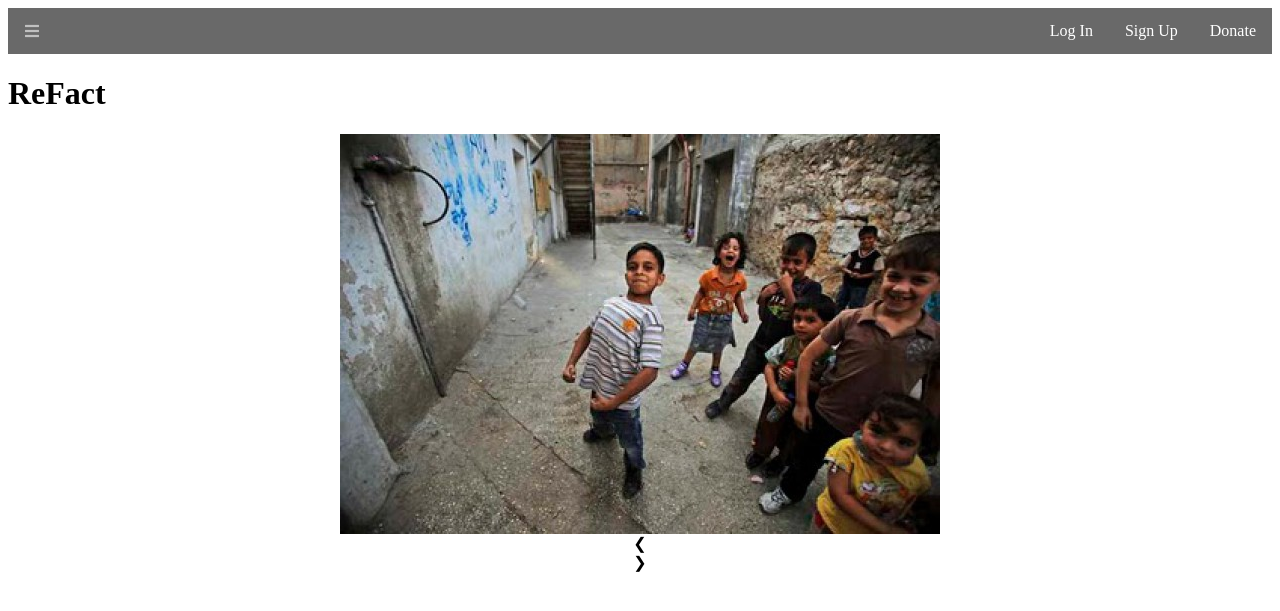
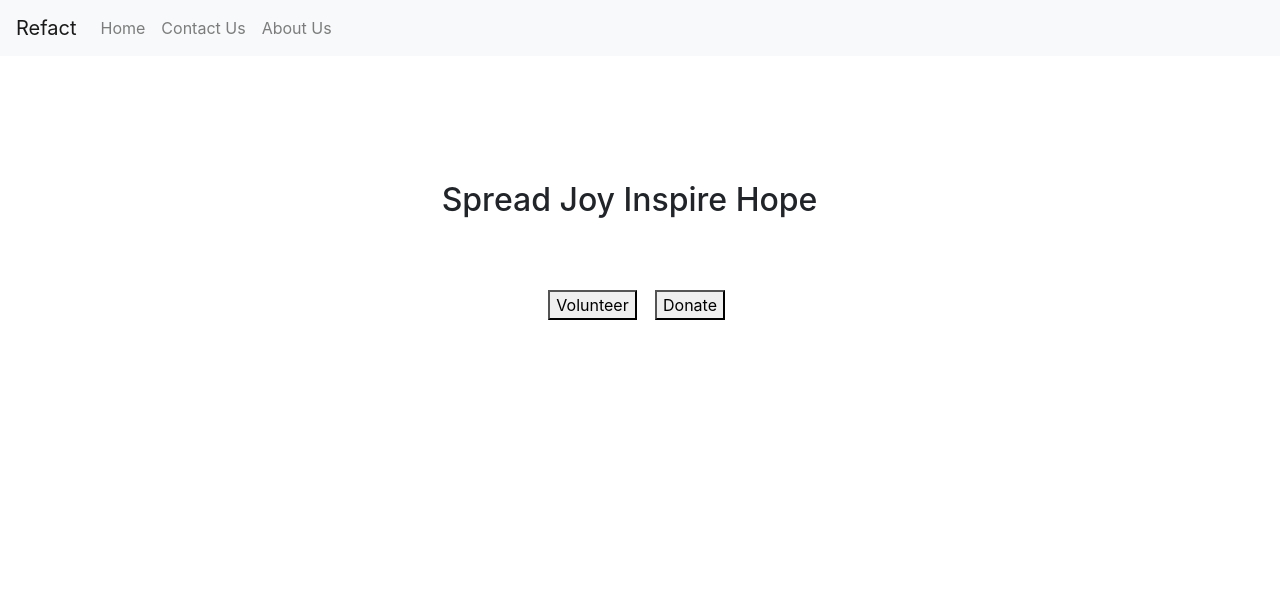
Before and after one commit to simon19-meet/ReFact, a Flask app: page / in a window 1280 px wide. Shown: the top 611 px of the page. Run offline with Flask 2, Linux system fonts and the light colour scheme; some libraries are stand-ins or nearby versions.

Commit message:
homepage ready

```diff
--- a/templates/home.html
+++ b/templates/home.html
@@ -1,187 +1,63 @@
-<html>
+<!doctype html>
+<html lang="en">
   <head>
-        <style>
-        ul {
-  list-style-type: none;
-  margin: 0;
-  padding: 0;
-  overflow: hidden;
-  background-color: #696969;
-}
+    <!-- Required meta tags -->
+    <meta charset="utf-8">
+    <meta name="viewport" content="width=device-width, initial-scale=1, shrink-to-fit=no">
 
-li {
-  float: right;
-}
+    <!-- Bootstrap CSS -->
+    <link rel="stylesheet" href="https://stackpath.bootstrapcdn.com/bootstrap/4.3.1/css/bootstrap.min.css" integrity="sha384-ggOyR0iXCbMQv3Xipma34MD+dH/1fQ784/j6cY/iJTQUOhcWr7x9JvoRxT2MZw1T" crossorigin="anonymous">
+
+    <title>Refact</title>
+  </head>
+  <body>
 
 
-i{
-    padding-left: 17px;
-    padding-top: 15px;
-    color: #C0C0C0;
-}
+    <nav class="navbar navbar-expand-sm navbar-light bg-light">
+      <a href="#" class="navbar-brand">Refact</a>
+      <button class="navbar-toggler" data-toggle="collapse" data-target="#navbarMenu">
+          <span class="navbar-toggler-icon"></span>
+      </button>
+      <div class="collapse navbar-collapse" id="navbarMenu">
+          <ul class="navbar-nav">
+              <li class="nav-item">
+                  <a href="#" class="nav-link">Home</a>
+              </li>
+              <li class="nav-item">
+                  <a href="#" class="nav-link">Contact Us</a>
+              </li>
+              <li class="nav-item">
+                <a href="#" class="nav-link">About Us</a>
+            </li>
+          </ul>
+      </div>
+  </nav>
 
-li a {
-  display: block;
-  color: white;
-  text-align: center;
-  padding: 14px 16px;
-  text-decoration: none;
-}
-
-/* Change the link color to #111 (black) on hover */
-li a:hover {
-  background-color: #C0C0C0;
-}
-
- /* Navbar container */
-.navbar {
-  overflow: hidden;
-  background-color: #696969;
-  font-family: Arial;
-}
-
-/* Links inside the navbar */
-.navbar a {
-  float: left;
-  font-size: 16px;
-  color: white;
-  text-align: center;
-  padding: 14px 16px;
-  text-decoration: none;
-}
-
-/* The dropdown container */
-.dropdown {
-  float: left;
-  overflow: hidden;
-}
-
-/* Dropdown button */
-.dropdown .dropbtn {
-  font-size: 16px;
-  border: none;
-  outline: none;
-  color: white;
-  padding: 14px 16px;
-  background-color: inherit;
-  font-family: inherit; /* Important for vertical align on mobile phones */
-  margin: 0; /* Important for vertical align on mobile phones */
-}
-
-/* Add a red background color to navbar links on hover */
-.navbar a:hover, .dropdown:hover .dropbtn {
-  background-color: red;
-}
-
-/* Dropdown content (hidden by default) */
-.dropdown-content {
-  display: none;
-  position: absolute;
-  background-color: #f9f9f9;
-  min-width: 160px;
-  box-shadow: 0px 8px 16px 0px rgba(0,0,0,0.2);
-  z-index: 1;
-}
-
-/* Links inside the dropdown */
-.dropdown-content a {
-  float: none;
-  color: black;
-  padding: 12px 16px;
-  text-decoration: none;
-  display: block;
-  text-align: left;
-}
-
-/* Add a grey background color to dropdown links on hover */
-.dropdown-content a:hover {
-  background-color: #ddd;
-}
-
-/* Show the dropdown menu on hover */
-.dropdown:hover .dropdown-content {
-  display: block;
-}
-}
-.mySlides {display:none}
-.w3-left, .w3-right, .w3-badge {cursor:pointer}
-.w3-badge {height:13px;width:13px;padding:0}
-
-    </style>
-        <meta name="viewport" content="width=device-width, initial-scale=1">
-<link rel="stylesheet" href="https://use.fontawesome.com/releases/v5.7.0/css/all.css" integrity="sha384-lZN37f5QGtY3VHgisS14W3ExzMWZxybE1SJSEsQp9S+oqd12jhcu+A56Ebc1zFSJ" crossorigin="anonymous">
-        <link rel="stylesheet" type="text/css" href="home.css">
-        <ul>
-            <li><a href="{{url_for('Donate')}}">Donate</a></li>
-            <li><a href="{{url_for('signup')}}">Sign Up</a></li>
-            <li><a href="{{url_for('Login')}}">Log In</a></li>
-
- <div class="navbar">
-  <div class="dropdown">
-      <i class="fas fa-bars"></i>
-    <div class="dropdown-content">
-      <a href="{{url_for('home')}}">HomePage</a>
-      <a href="{{url_for('Activities')}}">Activities</a>
-      <a href="{{url_for('Add_activity')}}">Add Activity</a>
-      <a href="{{url_for('stories')}}">View Stories</a>
-      <a href="{{url_for('share')}}">Share Your Story</a>
-      <a href="{{url_for('contact_us')}}">Contact Us</a>
+  <div class="container-fluid">
+    <div class="row" style="padding-top: 10%;"></div>
+    <div class="row">
+      <div class="col-4"></div>
+      <div class="col-4">
+          <h2>Spread Joy Inspire Hope</h2>
       </div>
+      <div class="col-4"></div>
+    </div>
+    <div class="row" style="padding-top: 5%;">
+      <div class="col-5"></div>
+      <div class="col-1">
+        <button type="button">Volunteer</button>
+      </div>
+      <div class="col-1">
+        <button type="button">Donate</button>
       </div>
     </div>
 
-        </ul>
-    </head>
-    <body>
-        <h1>ReFact</h1>
-
-<div class="w3-container">
-
   </div>
 
-<center>
-  <div class="w3-content w3-display-container">
-  <img class="mySlides" src="../static/h.jpg" style="width:400px, height:70px">
-  <img class="mySlides" src="../static/u.jpg" style="width:400px, height:70px">
-  <img class="mySlides" src="../static/m.jpeg" style="width:400px, height:70px">
-  <div class="w3-center w3-container w3-section w3-large w3-text-white w3-display-bottommiddle" style="width:100%">
-    <div class="w3-left w3-hover-text-khaki" onclick="plusDivs(-1)">&#10094;</div>
-    <div class="w3-right w3-hover-text-khaki" onclick="plusDivs(1)">&#10095;</div>
-    <span class="w3-badge demo w3-border w3-transparent w3-hover-white" onclick="currentDiv(1)"></span>
-    <span class="w3-badge demo w3-border w3-transparent w3-hover-white" onclick="currentDiv(2)"></span>
-    <span class="w3-badge demo w3-border w3-transparent w3-hover-white" onclick="currentDiv(3)"></span>
-  </div>
-</div>
-</center>
-
-<script>
-var slideIndex = 1;
-showDivs(slideIndex);
-
-function plusDivs(n) {
-  showDivs(slideIndex += n);
-}
-
-function currentDiv(n) {
-  showDivs(slideIndex = n);
-}
-
-function showDivs(n) {
-  var i;
-  var x = document.getElementsByClassName("mySlides");
-  var dots = document.getElementsByClassName("demo");
-  if (n > x.length) {slideIndex = 1}
-  if (n < 1) {slideIndex = x.length}
-  for (i = 0; i < x.length; i++) {
-    x[i].style.display = "none";
-  }
-  for (i = 0; i < dots.length; i++) {
-    dots[i].className = dots[i].className.replace(" w3-white", "");
-  }
-  x[slideIndex-1].style.display = "block";
-  dots[slideIndex-1].className += " w3-white";
-}
-</script>
-
+    <!-- Optional JavaScript -->
+    <!-- jQuery first, then Popper.js, then Bootstrap JS -->
+    <script src="https://code.jquery.com/jquery-3.3.1.slim.min.js" integrity="sha384-q8i/X+965DzO0rT7abK41JStQIAqVgRVzpbzo5smXKp4YfRvH+8abtTE1Pi6jizo" crossorigin="anonymous"></script>
+    <script src="https://cdnjs.cloudflare.com/ajax/libs/popper.js/1.14.7/umd/popper.min.js" integrity="sha384-UO2eT0CpHqdSJQ6hJty5KVphtPhzWj9WO1clHTMGa3JDZwrnQq4sF86dIHNDz0W1" crossorigin="anonymous"></script>
+    <script src="https://stackpath.bootstrapcdn.com/bootstrap/4.3.1/js/bootstrap.min.js" integrity="sha384-JjSmVgyd0p3pXB1rRibZUAYoIIy6OrQ6VrjIEaFf/nJGzIxFDsf4x0xIM+B07jRM" crossorigin="anonymous"></script>
   </body>
 </html>
```
Lines whose indentation alone changed are shown as unchanged.
